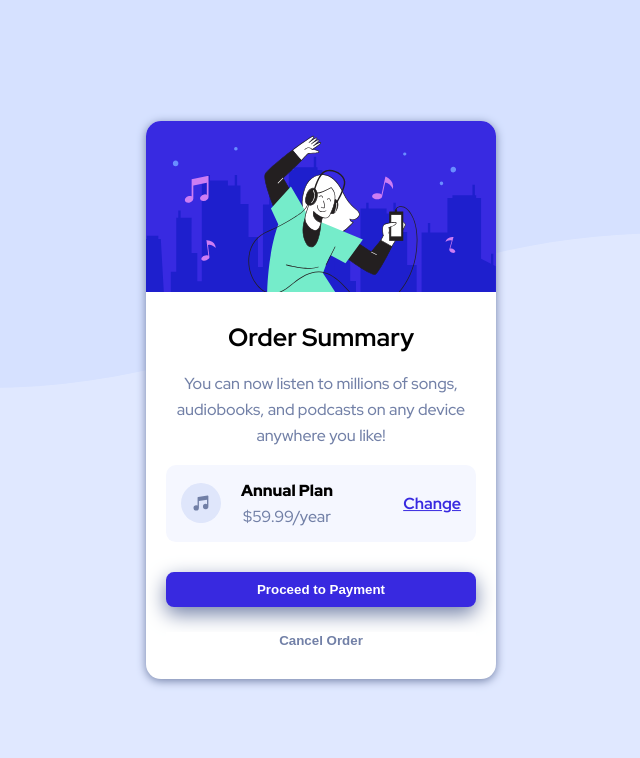
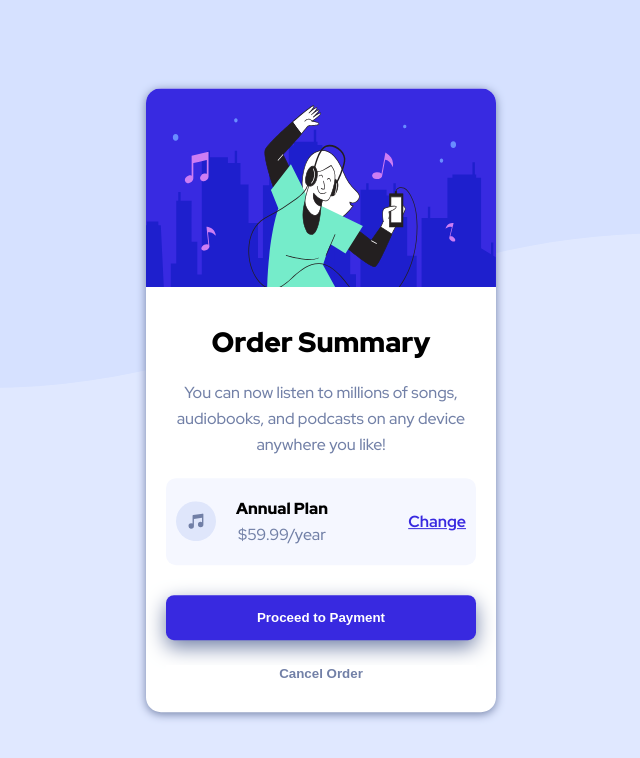
Before and after one commit to med-ghaza/Order-Summary-Component, a plain HTML site: page index.html in a window 1280 px wide. Shown: the whole page, without its empty margins (319-959 px from the left). Drawn offline with Linux system fonts and the light colour scheme.

Commit message:
modified CSS File

```diff
--- a/style.css
+++ b/style.css
@@ -46,8 +46,9 @@ body {
   box-shadow: 0 2px 10px 0 var(--Desaturated-blue);
 }
 
-.container img {
+.container .logo {
   max-width: 100%;
+  height: 199px;
 }
 
 .container .content {
@@ -55,20 +56,22 @@ body {
 }
 
 .container .content h1 {
-  font-size: 25px;
-  margin-top: 24px;
+    font-size: 28px;
+    font-weight: 900;
+    margin-top: 31px;
 }
 
 .container .content p {
   color: var(--Desaturated-blue);
   line-height: 26px;
+  margin-bottom: 20px;
 }
 .container .content .plan {
   background-color: var(--Very-pale-blue);
   display: flex;
   justify-content: space-between;
   align-items: center;
-  padding: 15px;
+  padding: 20px 10px;
   border-radius: 10px;
   margin-bottom: 30px;
 }
@@ -105,7 +108,7 @@ body {
 }
 
 .content button:first-of-type {
-  padding: 10px;
+  padding: 15px;
   background-color: var(--Bright-blue);
   color: white;
   border: none;
```
